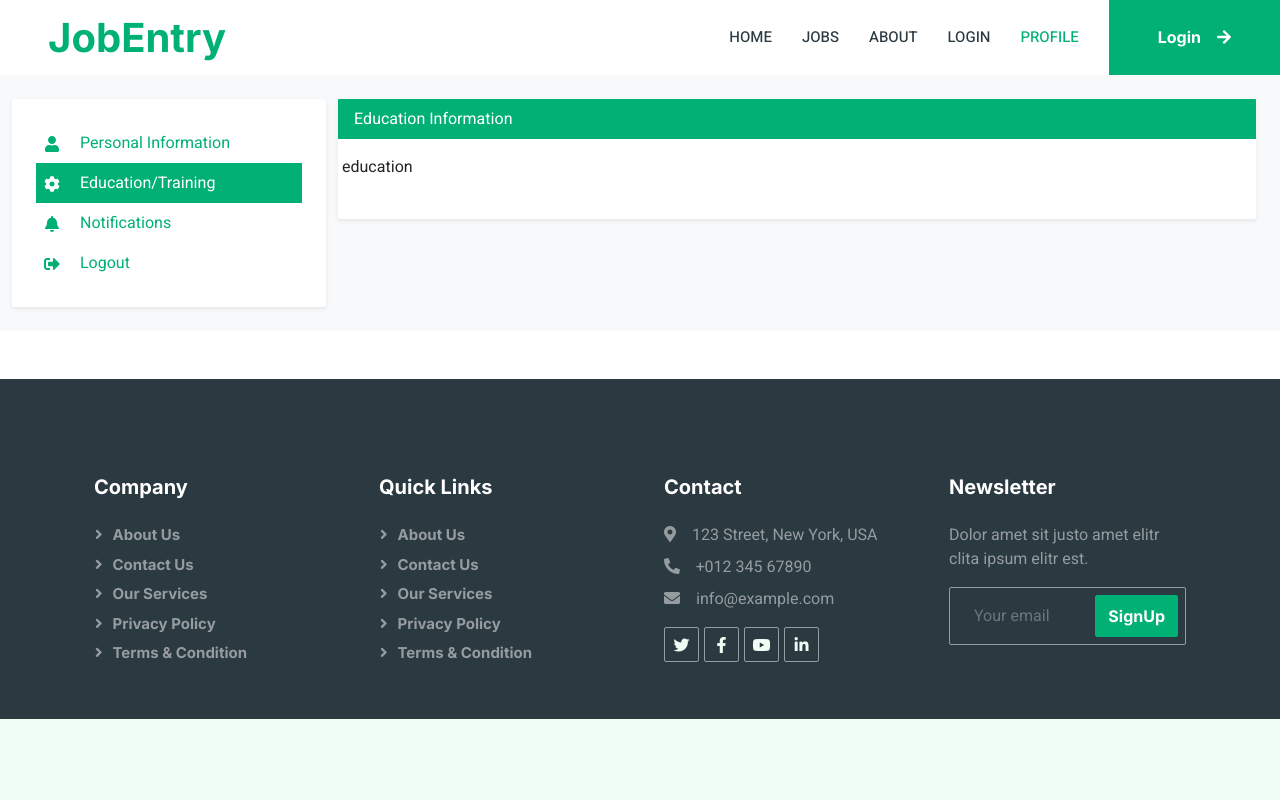
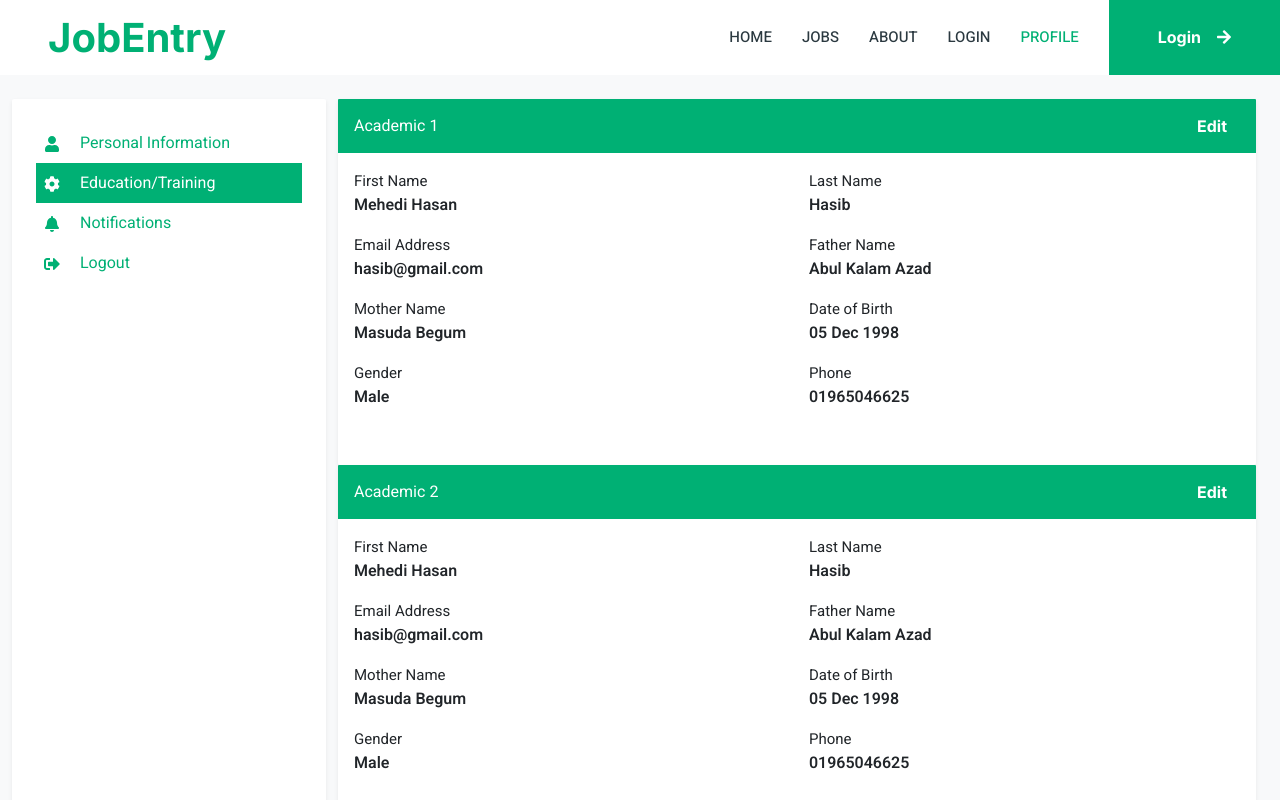
Before and after one commit to mehedihasanhasib/job-listing-frontend, a React (Vite) app: page /profile/education in a window 1280 px wide. Shown: the top 800 px of the page. Built offline with nearby package versions, Linux system fonts and the light colour scheme.

Commit message:
education info added

```diff
--- a/src/components/profile/EducationInfo.jsx
+++ b/src/components/profile/EducationInfo.jsx
@@ -1,18 +1,141 @@
+/* eslint-disable react/prop-types */
+import { useState } from "react";
+import { Row, Col, Card } from "react-bootstrap";
+import { v4 as uuidv4 } from "uuid";
 
-import { Row, Col, Card } from "react-bootstrap";
+import TextView from "./inputs/TextView";
+import EditView from "./inputs/EditView";
+import CardHeader from "./CardHeader";
 
 const EducationInfo = () => {
+  const userData = {
+    firstName: "Mehedi Hasan",
+    lastName: "Hasib",
+    email: "hasib@gmail.com",
+    fatherName: "Abul Kalam Azad",
+    motherName: "Masuda Begum",
+    dob: "05 Dec 1998",
+    gender: "Male",
+    phone: "01965046625",
+  };
+
+  const labelMap = {
+    firstName: "First Name",
+    lastName: "Last Name",
+    email: "Email Address",
+    fatherName: "Father Name",
+    motherName: "Mother Name",
+    dob: "Date of Birth",
+    gender: "Gender",
+    phone: "Phone",
+  };
+  const inputTypes = {
+    firstName: "text",
+    lastName: "text",
+    email: "email",
+    fatherName: "text",
+    motherName: "text",
+    dob: "text",
+    gender: "select",
+    phone: "text",
+  };
+
+  const genders = ["Male", "Female"];
+
+  const [user, setUser] = useState(userData);
+  const [editAcdemic1, setAcademic1] = useState(false);
+  const [editAcdemic2, setAcademic2] = useState(false);
+
+
+  const toggleeditAcdemic1 = () => {
+    setAcademic1(!editAcdemic1);
+  };
+  const toggleeditAcdemic2 = () => {
+    setAcademic2(!editAcdemic2);
+  };
+
+  const handleChange = (e) => {
+    const { name, value } = e.target;
+    setUser({ ...user, [name]: value });
+    console.log(name, value);
+  };
 
   return (
     <Col md={9}>
       <Card className="shadow-sm rounded border-0">
-        <Card.Header className="bg-primary text-white border-0">Education Information</Card.Header>
+        <CardHeader
+          text={"Academic 1"}
+          editMode={editAcdemic1}
+          action={toggleeditAcdemic1}
+        />
+
         <Card.Body>
           <Row className="mb-4">
-            {/* <GetEducation degree="BSC" institute="National University" year="2020" cgpa="3.84/4.00" /> */}
+            {!editAcdemic1 ? (
+              <>
+                {Object.entries(user).map(([key, value]) => (
+                  <TextView
+                    key={uuidv4()}
+                    label={labelMap[key]}
+                    name={key}
+                    value={value}
+                  />
+                ))}
+              </>
+            ) : (
+              <>
+                {Object.entries(user).map(([key, value], index) => (
+                  <EditView
+                    key={index}
+                    type={inputTypes[key]}
+                    label={labelMap[key]}
+                    name={key}
+                    value={value}
+                    onChange={handleChange}
+                    genders={genders}
+                  />
+                ))}
+              </>
+            )}
+          </Row>
+        </Card.Body>
+      </Card>
 
-              education
-
+      {/* academic 2 starts here */}
+      <Card className="shadow-sm rounded border-0">
+        <CardHeader
+          text={"Academic 2"}
+          editMode={editAcdemic2}
+          action={toggleeditAcdemic2}
+        />
+        <Card.Body>
+          <Row className="mb-4">
+            {!editAcdemic2 ? (
+              <>
+                {Object.entries(user).map(([key, value]) => (
+                  <TextView
+                    key={uuidv4()}
+                    label={labelMap[key]}
+                    name={key}
+                    value={value}
+                  />
+                ))}
+              </>
+            ) : (
+              <>
+                {Object.entries(user).map(([key, value], index) => (
+                  <EditView
+                    key={index}
+                    type={inputTypes[key]}
+                    label={labelMap[key]}
+                    name={key}
+                    value={value}
+                    onChange={handleChange}
+                    genders={genders}
+                  />
+                ))}
+              </>
+            )}
           </Row>
         </Card.Body>
       </Card>
```
